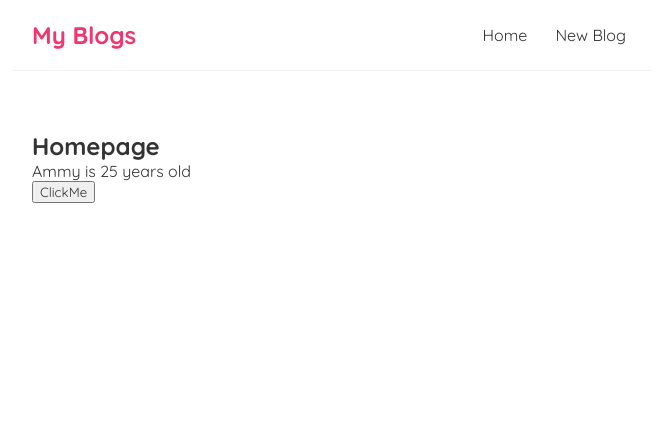
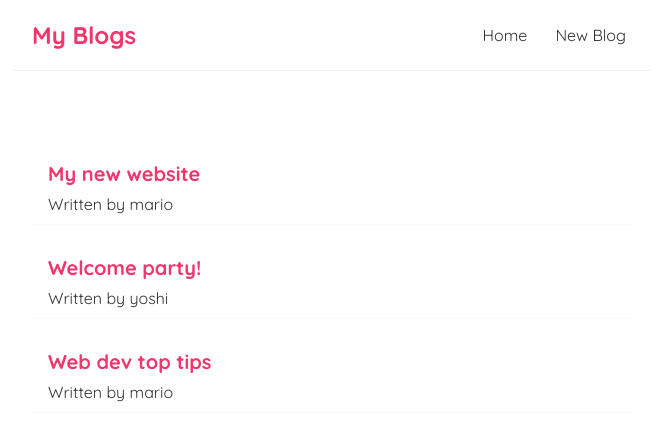
Before and after one commit to Amritpals01/dojo-blog, a React (Create React App) app: page / in a window 1280 px wide. Shown: the top 440 px of the page, without its empty margins (308-964 px from the left). Built offline with nearby package versions, Linux system fonts and the light colour scheme.

Commit message:
outputtin lists

```diff
--- a/src/Home.js
+++ b/src/Home.js
@@ -1,21 +1,22 @@
 import { useState } from 'react';
 
 const Home = () => {
-    //let name='Ammy'
-    const [name , setName]=useState('Ammy');
-    const [age , setAge]=useState(25);
+    const [blogs , setBlogs]=useState([
+        { title: 'My new website', body: 'lorem ipsum...', author: 'mario', id: 1 },
+        { title: 'Welcome party!', body: 'lorem ipsum...', author: 'yoshi', id: 2 },
+        { title: 'Web dev top tips', body: 'lorem ipsum...', author: 'mario', id: 3 }
+      ]);
 
-    const handelClick=() =>{
-       setName('KAHLON');
-       setAge(30);
-    }
 
     return (
         <div className="home">
-            <h2>Homepage</h2>
-            <p>{name} is {age} years old</p>
-            <button onClick={handelClick}>ClickMe</button>
+        {blogs.map((blog)=> (
+            <div className="blog-preview" key={blog.id} >
+                <h2>{blog.title}</h2>
+                <p>Written by {blog.author}</p>
+            </div>
 
+        ))}
         </div>
     );
 }
--- a/src/index.css
+++ b/src/index.css
@@ -33,3 +33,17 @@
   margin: 40px auto;
   padding: 20px;
 }
+/* blog previews / list */
+.blog-preview {
+  padding: 10px 16px;
+  margin: 20px 0;
+  border-bottom: 1px solid #fafafa;
+}
+.blog-preview:hover {
+  box-shadow: 1px 3px 5px rgba(0,0,0,0.1);
+}
+.blog-preview h2 {
+  font-size: 20px;
+  color: #f1356d;
+  margin-bottom: 8px;
+}
```
